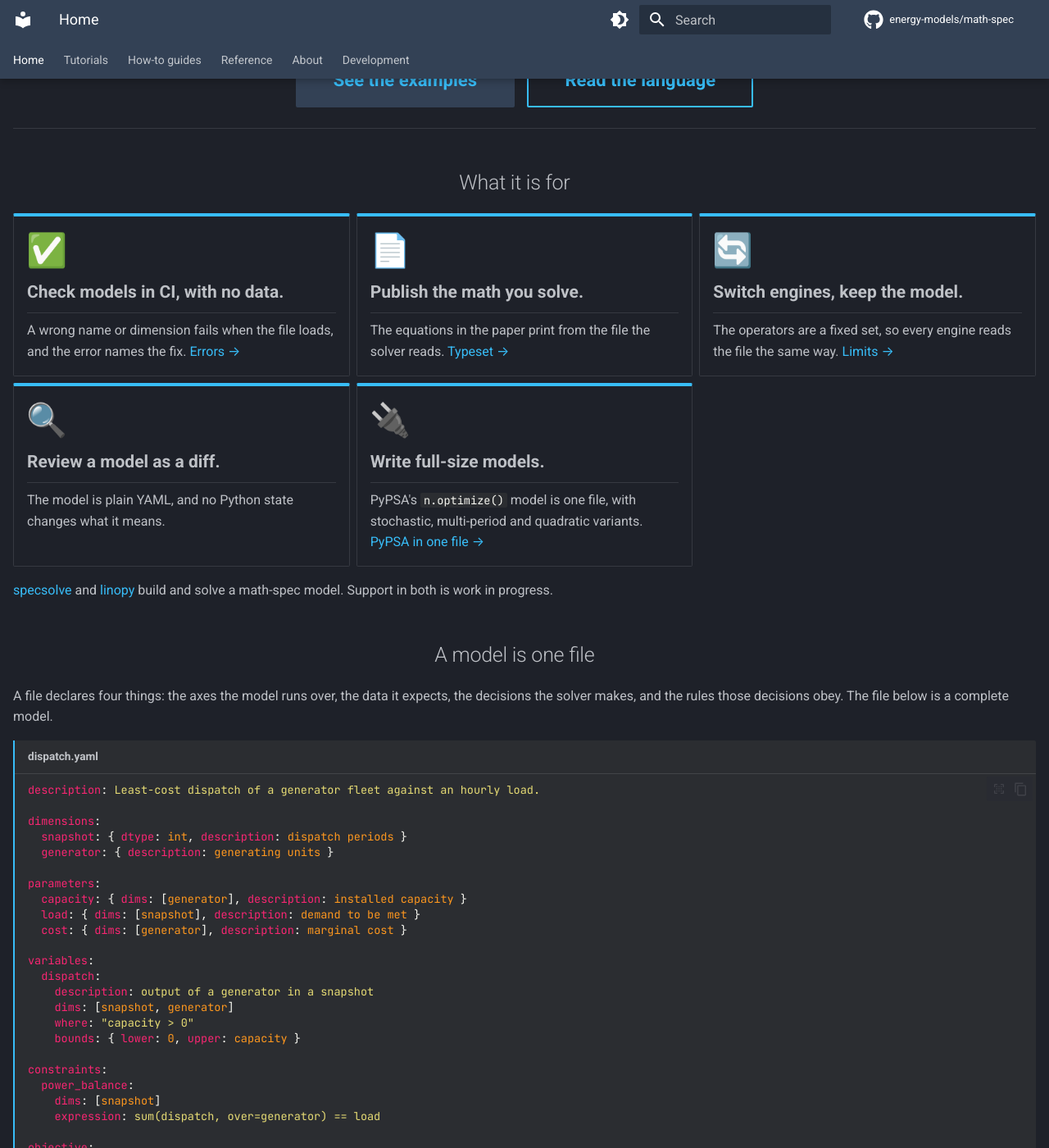
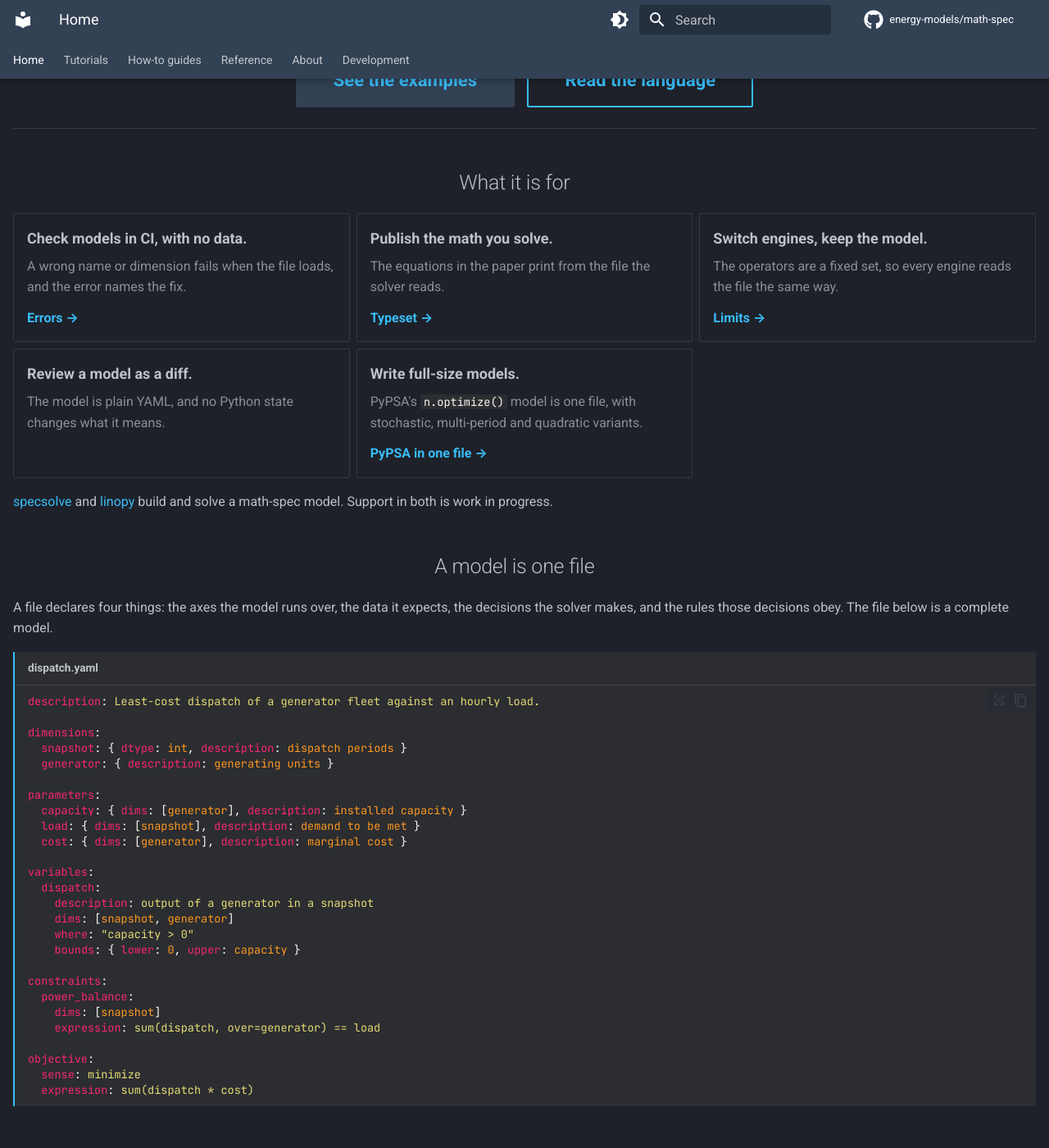
Before and after one commit to energy-models/math-spec, an MkDocs documentation site: the page built from docs/index.md, in a window 1280 px wide and 1400 px high, scrolled down 367 px. Shown: the whole window at 82% size. Built offline with MkDocs 1.6.1 and Material for MkDocs 9.7.7, drawn with Linux system fonts in a browser that asks for light colours; emoji names are drawn with the system emoji font; comment, search, counter and statistics services are not loaded; grey boxes are pictures that could not be loaded.

Commit message:
docs: the home page's benefit cards are plain, and a click anywhere on one follows its link
Co-Authored-By: Claude Opus 5.5 <noreply@anthropic.com>
Claude-Session: https://claude.ai/code/session_01Q8Y8AoPsJCyMsURHvgzm7h

```diff
--- a/README.md
+++ b/README.md
@@ -41,18 +41,18 @@ Support in both is work in progress.
 
 <!--- --8<-- [start:benefits] -->
 
-- :white_check_mark: **Check models in CI, with no data.** A wrong name or
+- **Check models in CI, with no data.** A wrong name or
   dimension fails when the file loads, and the error names the fix.
   [Errors →](https://math-spec.readthedocs.io/en/latest/reference/language/errors/)
-- :page_facing_up: **Publish the math you solve.** The equations in the paper
+- **Publish the math you solve.** The equations in the paper
   print from the file the solver reads.
   [Typeset →](https://math-spec.readthedocs.io/en/latest/reference/typeset/)
-- :arrows_counterclockwise: **Switch engines, keep the model.** The operators
+- **Switch engines, keep the model.** The operators
   are a fixed set, so every engine reads the file the same way.
   [Limits →](https://math-spec.readthedocs.io/en/latest/about/limits/)
-- :mag: **Review a model as a diff.** The model is plain YAML, and no Python
+- **Review a model as a diff.** The model is plain YAML, and no Python
   state changes what it means.
-- :electric_plug: **Write full-size models.** PyPSA's `n.optimize()` model is
+- **Write full-size models.** PyPSA's `n.optimize()` model is
   one file, with stochastic, multi-period and quadratic variants.
   [PyPSA in one file →](https://math-spec.readthedocs.io/en/latest/examples/pypsa/)
 
--- a/docs/static/extras.css
+++ b/docs/static/extras.css
@@ -308,29 +308,30 @@
   margin-left: 0.5rem;
 }
 
-/* Benefit cards: the README bullet's icon and bold lead-in become the card's
- * heading, since the README cannot carry card markup. */
+/* Benefit cards: the README bullet's bold lead-in is the card's title, and its
+ * one link covers the whole card, since the README cannot carry card markup. */
 .md-typeset .landing .grid.cards > ul > li {
-  border-top: 0.2rem solid var(--md-accent-fg-color);
+  position: relative;
+  color: var(--md-default-fg-color--light);
 }
 
-.md-typeset .landing .grid.cards > ul > li > .twemoji:first-child {
+.md-typeset .landing .grid.cards > ul > li > strong:first-child {
   display: block;
-  width: 2.4rem;
-  height: 2.4rem;
-  margin-bottom: 0.6rem;
+  margin-bottom: 0.3rem;
+  color: var(--md-default-fg-color);
+  font-size: 0.9rem;
 }
 
-.md-typeset .landing .grid.cards > ul > li > strong:first-of-type {
+.md-typeset .landing .grid.cards > ul > li > a:last-child {
   display: block;
-  font-size: 1.05rem;
-  margin-bottom: 0.4rem;
-  padding-bottom: 0.4rem;
-  border-bottom: 0.05rem solid var(--md-default-fg-color--lightest);
+  margin-top: 0.6rem;
+  font-weight: 700;
 }
 
-.md-typeset .landing .grid.cards > ul > li:hover {
-  transform: translateY(-0.15rem);
+.md-typeset .landing .grid.cards > ul > li > a:last-child::after {
+  content: "";
+  position: absolute;
+  inset: 0;
 }
 
 /* Grid card hover lift — small polish */
@@ -338,8 +339,7 @@
 .md-typeset .grid > .card {
   transition:
     border-color 125ms,
-    box-shadow 125ms,
-    transform 125ms;
+    box-shadow 125ms;
 }
 
 .md-typeset .grid.cards > ul > li:hover,
```
